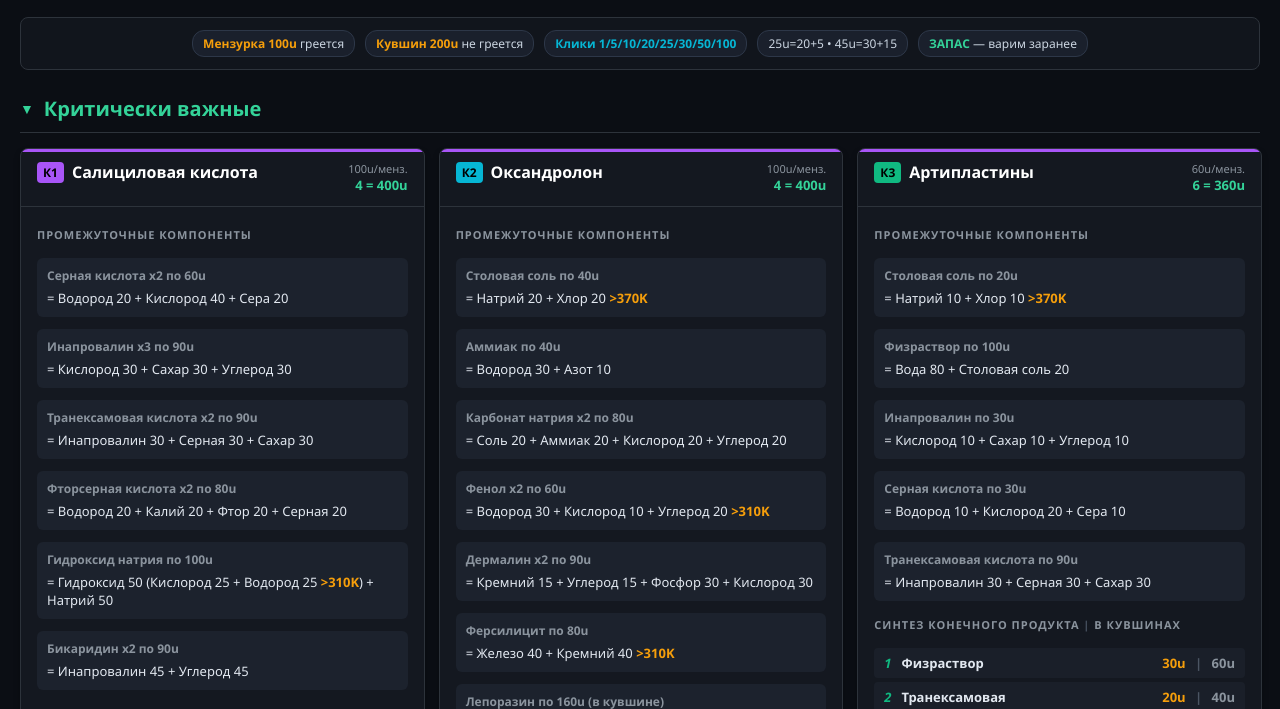
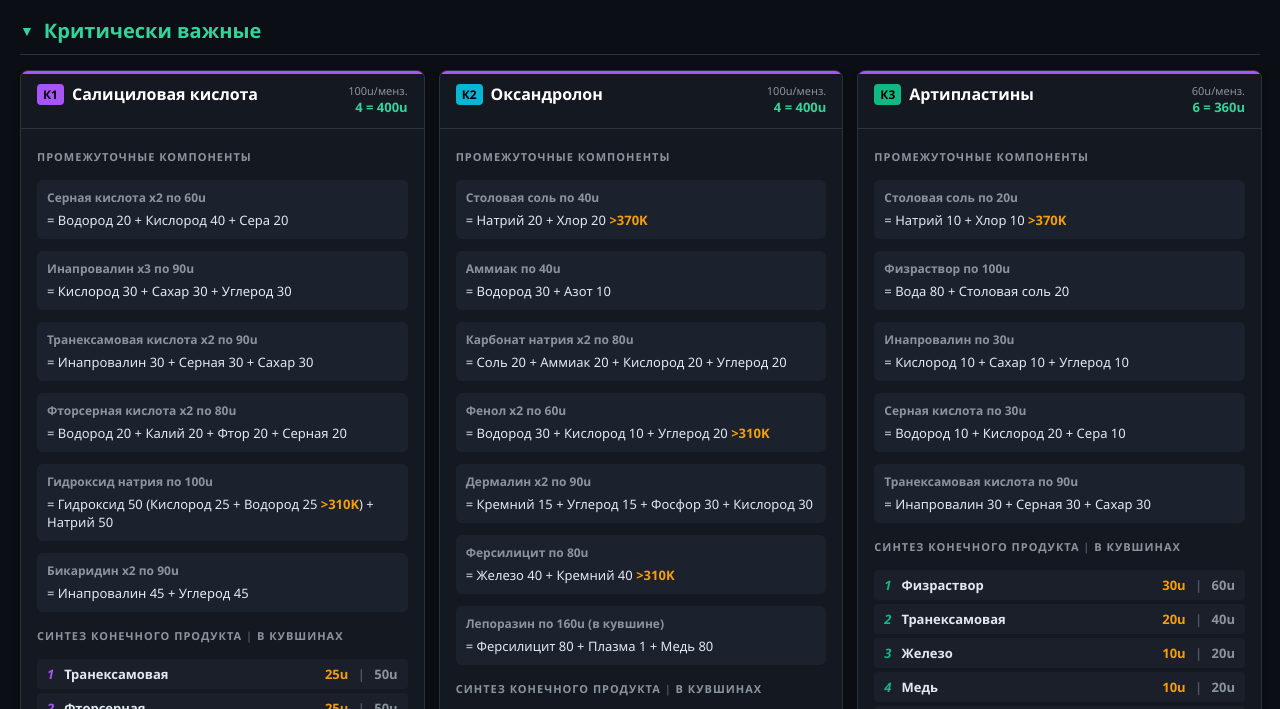
Before and after one commit to Moderach64/chemHelperSS14.io, a plain HTML site: page index.html in a window 1280 px wide. Shown: the part 104-813 px from the top of the page. Drawn offline with Linux system fonts and the light colour scheme.

Commit message:
Remove legend section from index.html
Removed the legend section from the HTML.

```diff
--- a/index.html
+++ b/index.html
@@ -13,15 +13,6 @@
     <div class="header-top">
         <h1 class="header-title">Химия <span>SS14</span></h1>
         <div class="header-subtitle">Для новичков и профессионалов • Оптимизированные рецепты крафта</div>
-    </div>
-
-    <!-- LEGEND -->
-    <div class="legend-bar">
-        <div class="legend-item"><span class="hl">Мензурка 100u</span> греется</div>
-        <div class="legend-item"><span class="hl">Кувшин 200u</span> не греется</div>
-        <div class="legend-item"><span class="hl-cyan">Клики 1/5/10/20/25/30/50/100</span></div>
-        <div class="legend-item">25u=20+5 • 45u=30+15</div>
-        <div class="legend-item"><span class="hl-green">ЗАПАС</span> — варим заранее</div>
     </div>
 
     <!-- ============================================== -->
```
